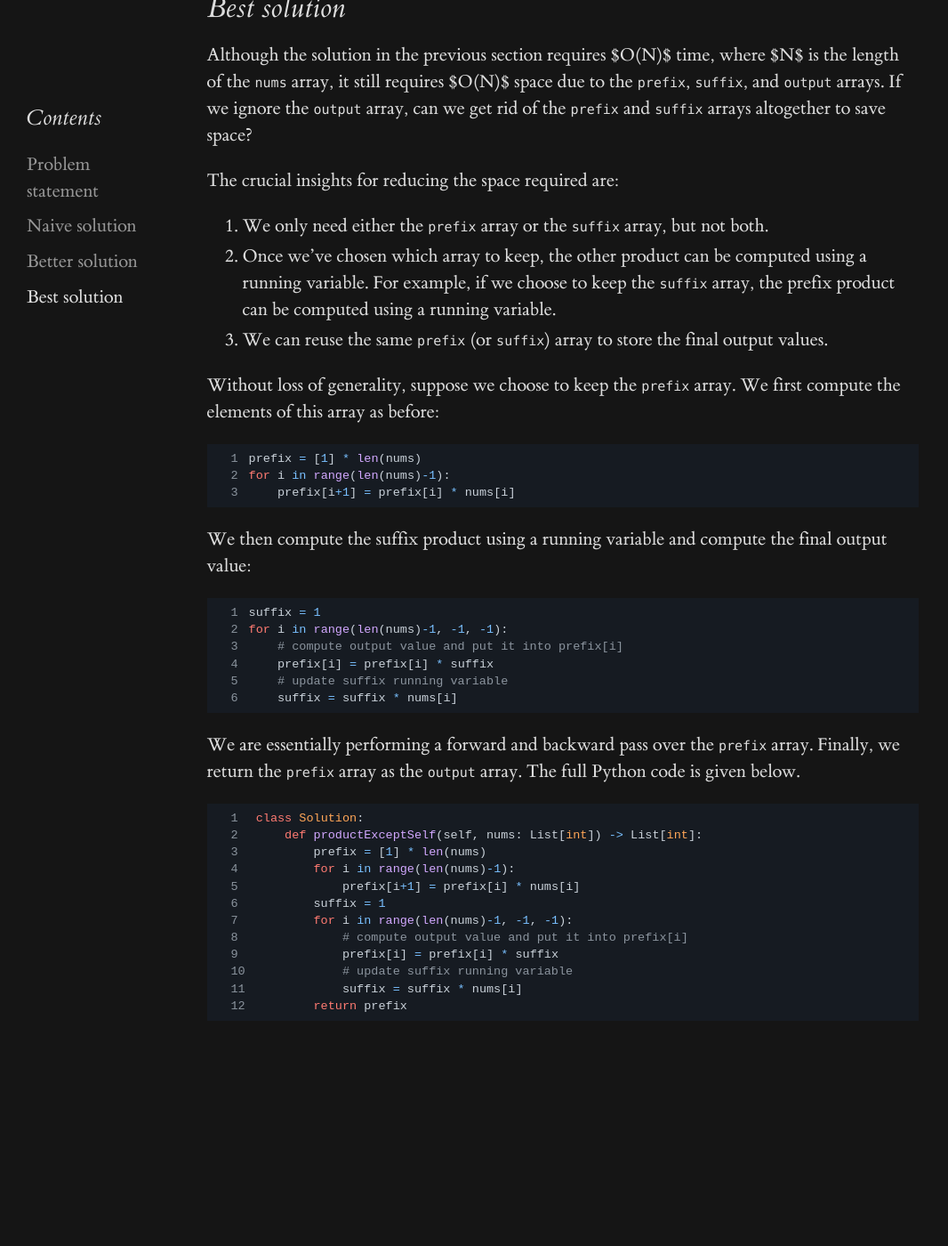
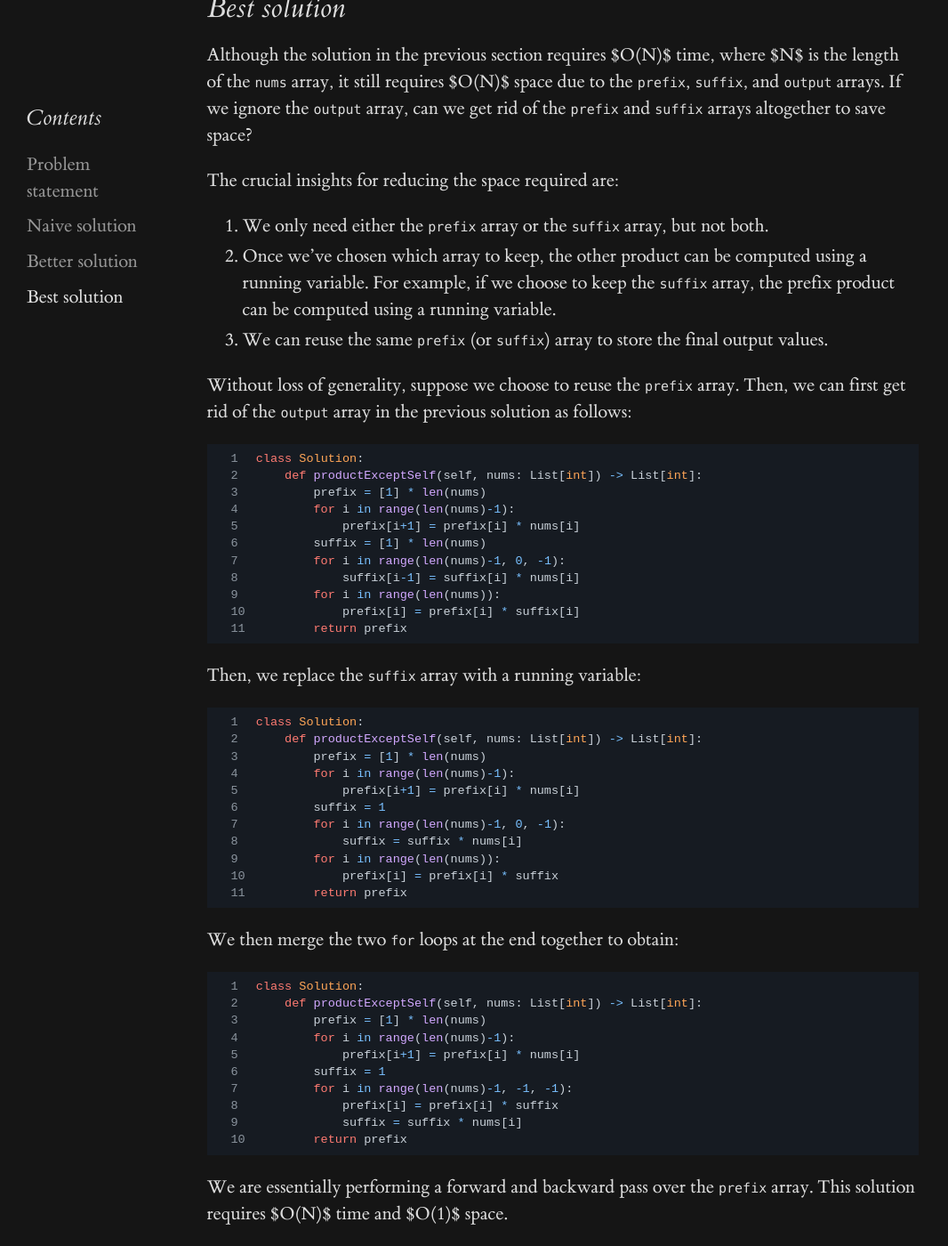
Before and after one commit to mhdadk/mhdadk.github.io, a Jekyll site: the page built from _leetcode_solutions/2025-12-02-product-of-array-except-self.md, in a window 1280 px wide and 1400 px high, scrolled down 1823 px. Shown: the whole window at 89% size, without its empty margins (0-1066 px from the left). Built offline with Jekyll 4.4.1, drawn with Linux system fonts in a browser that asks for light colours; a script that is not in the unit is left out; before the commit the page ends 2985 px from its top, so only the background shows below that; some of the changed text lies outside the part shown.

Commit message:
Fix 238. Product of Array Except Self

````diff
--- a/_leetcode_solutions/2025-12-02-product-of-array-except-self.md
+++ b/_leetcode_solutions/2025-12-02-product-of-array-except-self.md
@@ -97,30 +97,40 @@ running variable. For example, if we choose to keep the `suffix` array, the pref
 can be computed using a running variable.
 3. We can reuse the same `prefix` (or `suffix`) array to store the final output values.
 
-Without loss of generality, suppose we choose to keep the `prefix` array. We first
-compute the elements of this array as before:
+Without loss of generality, suppose we choose to reuse the `prefix` array. Then, we can
+first get rid of the `output` array in the previous solution as follows:
 
 ```python
-prefix = [1] * len(nums)
-for i in range(len(nums)-1):
-    prefix[i+1] = prefix[i] * nums[i]
+class Solution:
+    def productExceptSelf(self, nums: List[int]) -> List[int]:
+        prefix = [1] * len(nums)
+        for i in range(len(nums)-1):
+            prefix[i+1] = prefix[i] * nums[i]
+        suffix = [1] * len(nums)
+        for i in range(len(nums)-1, 0, -1):
+            suffix[i-1] = suffix[i] * nums[i]
+        for i in range(len(nums)):
+            prefix[i] = prefix[i] * suffix[i]
+        return prefix
 ```
 
-We then compute the suffix product using a running variable and compute the final
-output value:
+Then, we replace the `suffix` array with a running variable:
 
 ```python
-suffix = 1
-for i in range(len(nums)-1, -1, -1):
-    # compute output value and put it into prefix[i]
-    prefix[i] = prefix[i] * suffix
-    # update suffix running variable
-    suffix = suffix * nums[i]
+class Solution:
+    def productExceptSelf(self, nums: List[int]) -> List[int]:
+        prefix = [1] * len(nums)
+        for i in range(len(nums)-1):
+            prefix[i+1] = prefix[i] * nums[i]
+        suffix = 1
+        for i in range(len(nums)-1, 0, -1):
+            suffix = suffix * nums[i]
+        for i in range(len(nums)):
+            prefix[i] = prefix[i] * suffix
+        return prefix
 ```
 
-We are essentially performing a forward and backward pass over the `prefix` array.
-Finally, we return the `prefix` array as the `output` array. The full Python code is
-given below.
+We then merge the two `for` loops at the end together to obtain:
 
 ```python
 class Solution:
@@ -130,9 +140,10 @@ class Solution:
             prefix[i+1] = prefix[i] * nums[i]
         suffix = 1
         for i in range(len(nums)-1, -1, -1):
-            # compute output value and put it into prefix[i]
             prefix[i] = prefix[i] * suffix
-            # update suffix running variable
             suffix = suffix * nums[i]
         return prefix
 ```
+
+We are essentially performing a forward and backward pass over the `prefix` array. This
+solution requires $O(N)$ time and $O(1)$ space.
````
